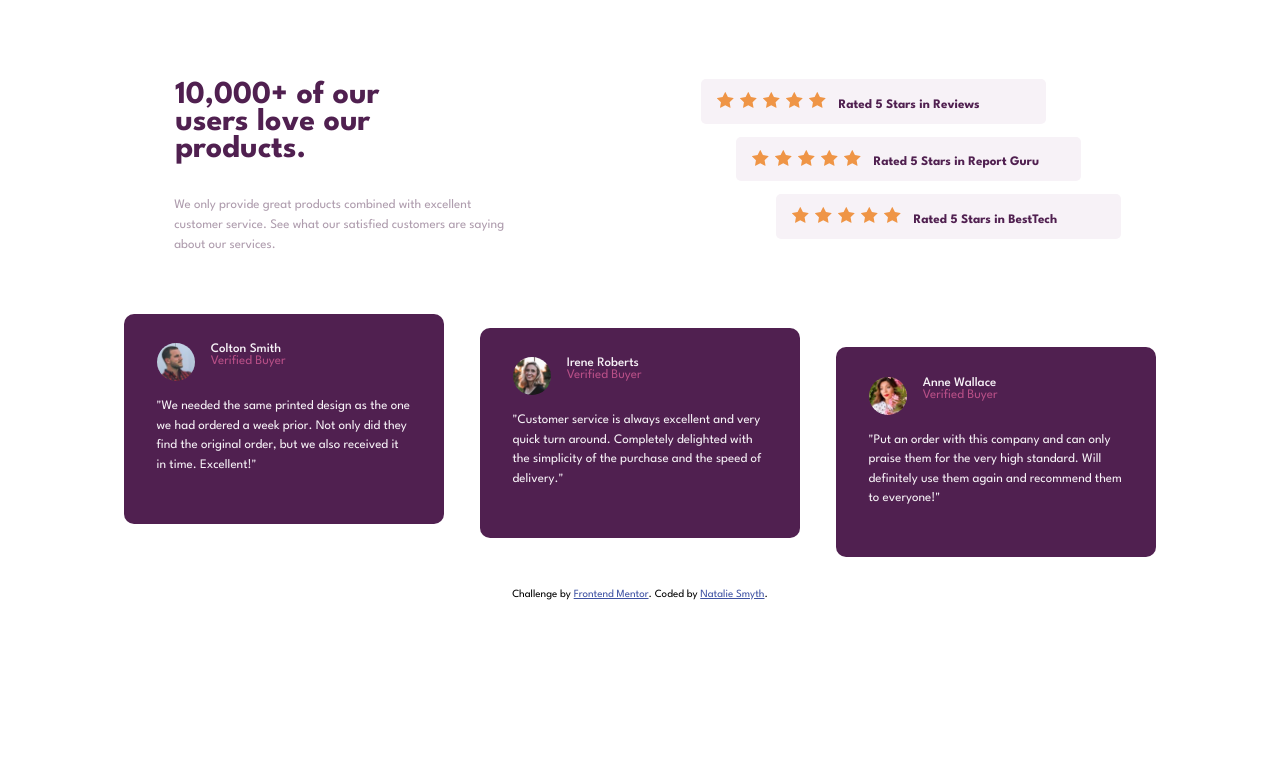
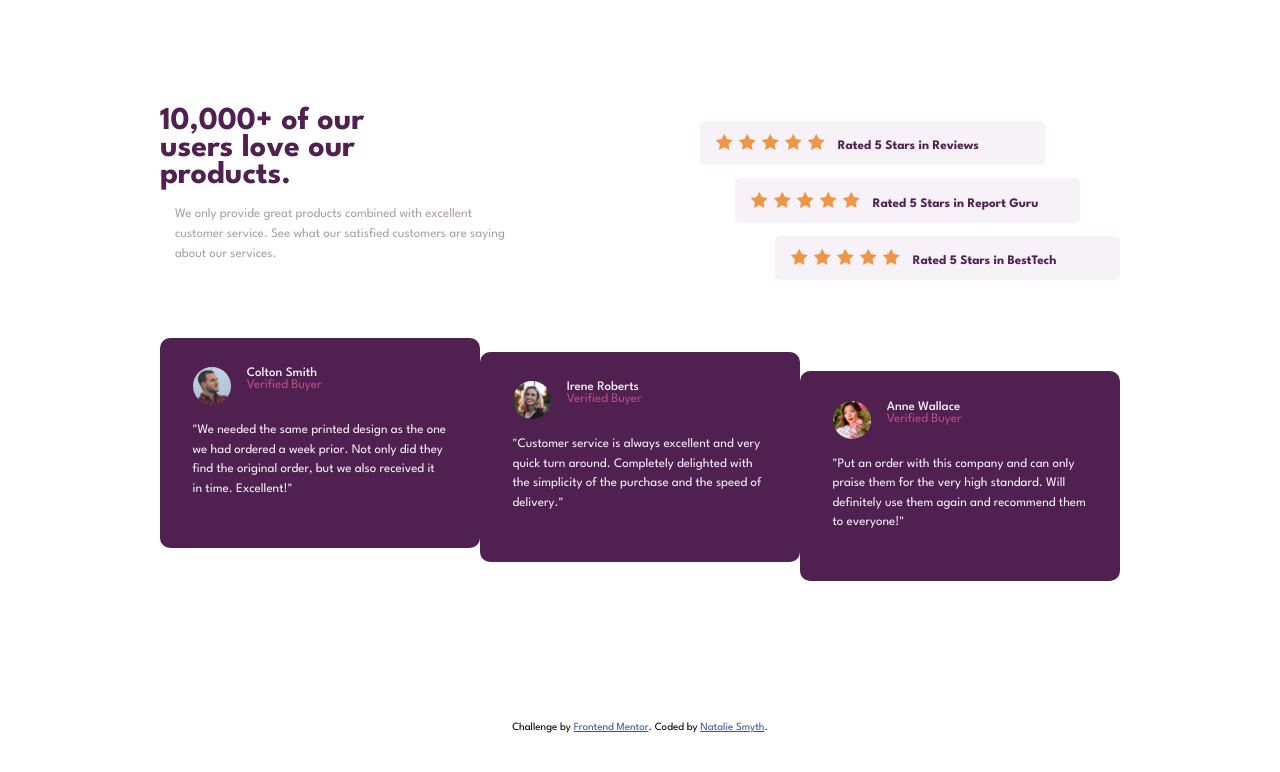
Before and after one commit to nataliesmyth/social-proof-section--front-end-mentor, a plain HTML site: page index.html in a window 1280 px wide. Drawn offline with Linux system fonts and the light colour scheme.

Commit message:
refactored code so it is properly centered and more DRY

```diff
--- a/styles.css
+++ b/styles.css
@@ -63,6 +63,9 @@ body {
     font-family: var(--ff-primary);
     font-size: var(--fs-400);
     padding-top: 2.5rem;
+    min-height: 100vh;
+    display: grid;
+    place-items: center;
 }
 
 .title {
@@ -82,7 +85,6 @@ img {
 .container {
     max-width: 70rem;
     padding: 0 2em;
-    /* margin: 2em auto; */
     text-align: center;
 }
 
@@ -92,6 +94,7 @@ img {
     padding: 1.15em;
     line-height: 1.25rem;
     max-width: 360px;
+    margin: auto;
 }
 
 .rating {
@@ -185,15 +188,15 @@ img {
 @media (min-width: 1000px) {
     .header {
         display: flex;
-        justify-content: space-around;
+        justify-content: space-between;
         /* position: relative; */
     }
     .container {
         text-align: left;
-        margin: 2em auto;
     }
     .title {
         margin-left: 0;
+        padding: 0;
     }
     .rating:nth-child(2) {
         margin-left: 110px;
@@ -202,12 +205,14 @@ img {
         margin-left: 150px;
     }
     .reviews {
+        margin-top: 3em;
         flex-direction: row;
-        margin-top: 3em;
+        justify-content: space-between;
     }
 
     .review__card {
         height: 210px;
+        margin-inline: 0;
     }
     .review__card:nth-child(2) {
         margin-top: 1.5em;
```
